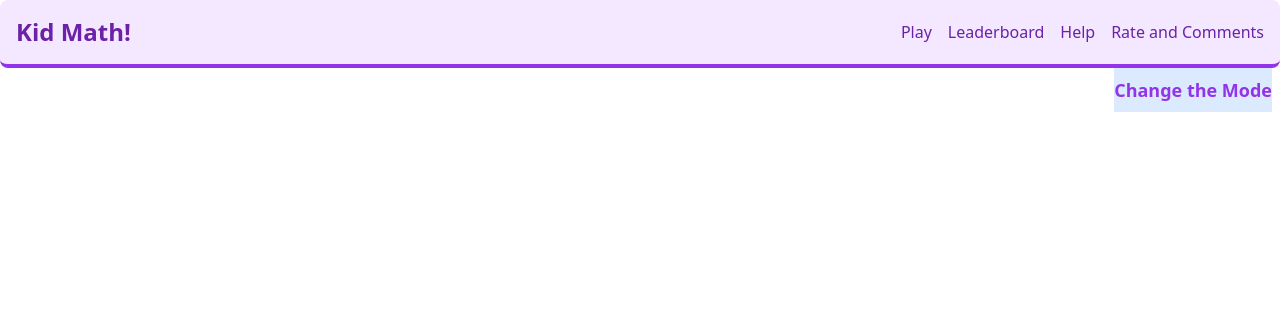
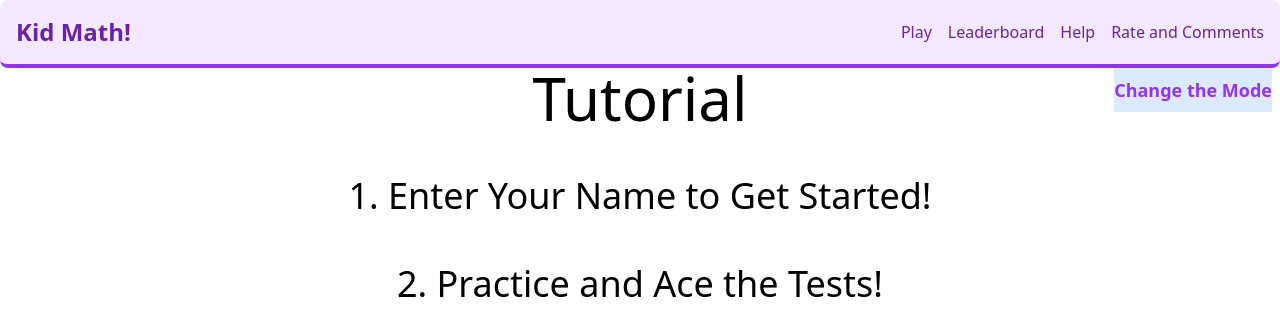
Before and after one commit to EricY090/Web, a React (Vite) app: page /help in a window 1280 px wide. Shown: the top 336 px of the page. Built offline with nearby package versions, Linux system fonts and the light colour scheme.

Commit message:
Add files via upload

```diff
--- a/src/Components/Help.jsx
+++ b/src/Components/Help.jsx
@@ -1,8 +1,23 @@
 import { useState } from "react";
+import name from "../Pages/img/Tutorial- Enter Name.png";
 
 const Help = () => {
     return (
-        <div></div>
+        <div className="text-center leading-30">
+            <h2 className="text-6xl">Tutorial</h2><br/><br/>
+            <div>
+                <h6 className="text-4xl">1. Enter Your Name to Get Started!</h6><br/><br/>
+            </div>
+
+            <div>
+                <h6 className="text-4xl">2. Practice and Ace the Tests!</h6><br/>
+            </div>
+
+
+
+
+        </div>
+
     );
 };
 
```
